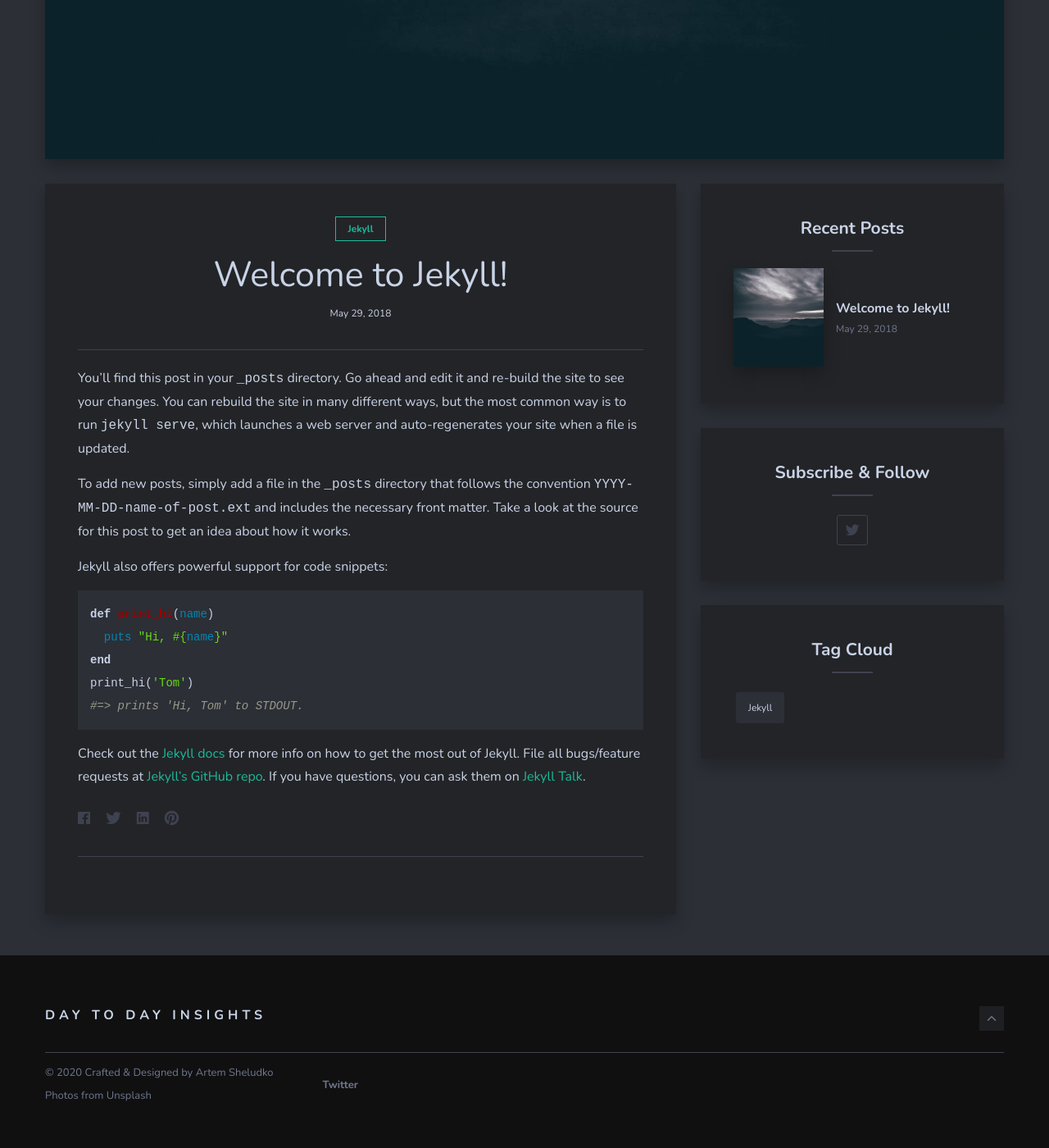
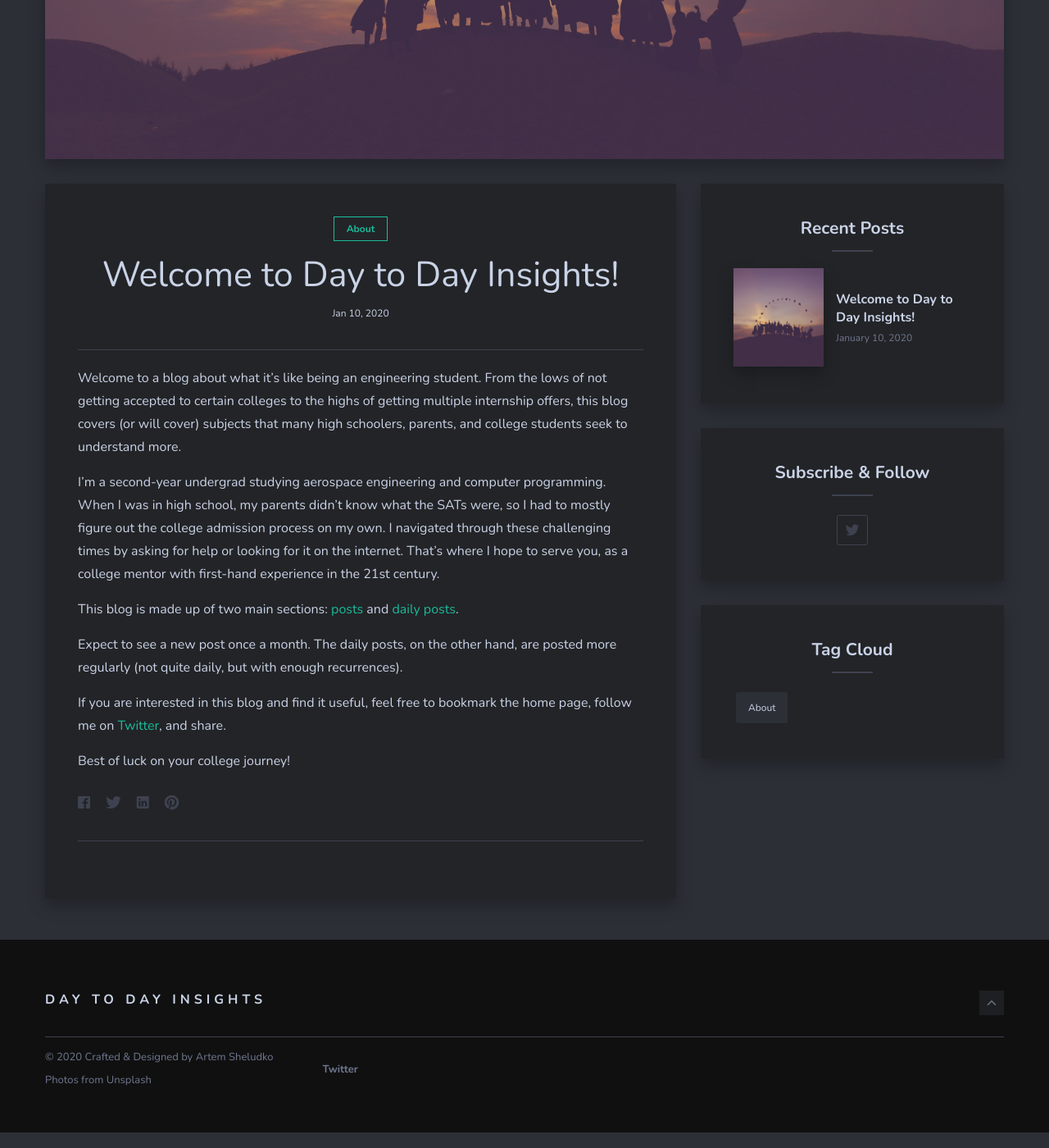
Before and after one commit to dnabeing/dnabeing.github.io, a Jekyll site: the page built from _posts/2018-05-29-welcome-to-jekyll.markdown, in a window 1280 px wide and 1400 px high, scrolled down 501 px. Shown: the whole window at 82% size. Built offline with Jekyll 4.4.1, drawn with Linux system fonts in a browser that asks for light colours; nearby versions of some CDN libraries; comment, search, counter and statistics services are not loaded.

Commit message:
updated first post to about

```diff
--- a/_posts/2018-05-29-welcome-to-jekyll.markdown
+++ b/_posts/2018-05-29-welcome-to-jekyll.markdown
@@ -1,26 +1,19 @@
 ---
 layout: post
-title:  "Welcome to Jekyll!"
-date:   2018-05-29 18:05:55 +0300
-image:  11.jpg
-tags:   [Jekyll]
+title:  "Welcome to Day to Day Insights!"
+date:   2020-01-10 15:24:55 +0300
+image:  about-page.jpg
+tags:   [About]
 ---
-You’ll find this post in your `_posts` directory. Go ahead and edit it and re-build the site to see your changes. You can rebuild the site in many different ways, but the most common way is to run `jekyll serve`, which launches a web server and auto-regenerates your site when a file is updated.
+Welcome to a blog about what it's like being an engineering student. From the lows of not getting accepted to certain colleges to the highs of getting multiple internship offers, this blog covers (or will cover) subjects that many high schoolers, parents, and college students seek to understand more.
 
-To add new posts, simply add a file in the `_posts` directory that follows the convention `YYYY-MM-DD-name-of-post.ext` and includes the necessary front matter. Take a look at the source for this post to get an idea about how it works.
+I'm a second-year undergrad studying aerospace engineering and computer programming. When I was in high school, my parents didn't know what the SATs were, so I had to mostly figure out the college admission process on my own. I navigated through these challenging times by asking for help or looking for it on the internet. That's where I hope to serve you, as a college mentor with first-hand experience in the 21st century.
 
-Jekyll also offers powerful support for code snippets:
 
-{% highlight ruby %}
-def print_hi(name)
-  puts "Hi, #{name}"
-end
-print_hi('Tom')
-#=> prints 'Hi, Tom' to STDOUT.
-{% endhighlight %}
+This blog is made up of two main sections: [posts](https://dnabeing.github.io//) and [daily posts](https://dnabeing.github.io//dailyposts/).
 
-Check out the [Jekyll docs][jekyll-docs] for more info on how to get the most out of Jekyll. File all bugs/feature requests at [Jekyll’s GitHub repo][jekyll-gh]. If you have questions, you can ask them on [Jekyll Talk][jekyll-talk].
+Expect to see a new post once a month. The daily posts, on the other hand, are posted more regularly (not quite daily, but with enough recurrences).
 
-[jekyll-docs]: https://jekyllrb.com/docs/home
-[jekyll-gh]:   https://github.com/jekyll/jekyll
-[jekyll-talk]: https://talk.jekyllrb.com/
+If you are interested in this blog and find it useful, feel free to bookmark the home page, follow me on [Twitter](https://twitter.com/dnabeing), and share.
+
+Best of luck on your college journey!
```
